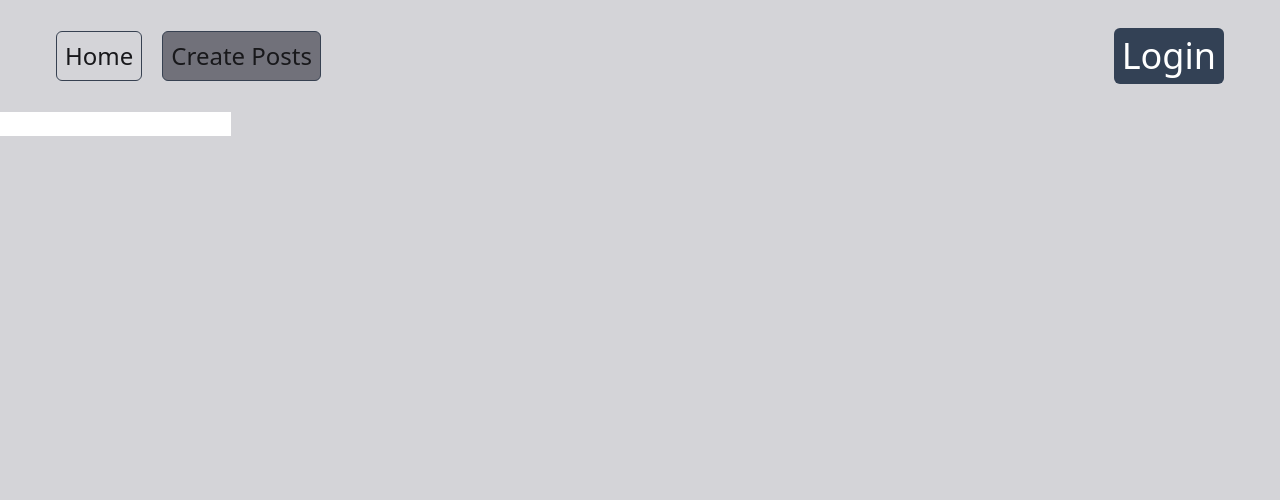
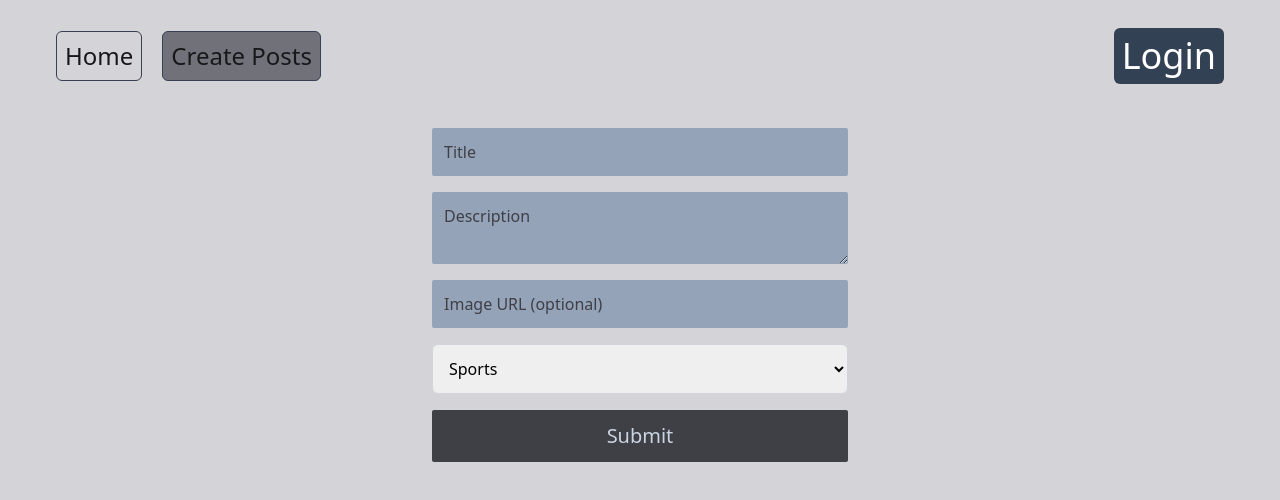
Before and after one commit to mohammad-reza-zeydani/next-js-blog-app, a Next.js app: page /create in a window 1280 px wide. Shown: the top 500 px of the page. Built offline with nearby package versions, Linux system fonts and the light colour scheme.

Commit message:
finished blogForm and create new blog page also created context to manage sending or not sending data

```diff
--- a/src/app/api/blogs/[id]/route.ts
+++ b/src/app/api/blogs/[id]/route.ts
@@ -28,11 +28,11 @@ export async function PUT(
   { params }: { params: { id: string } },
 ) {
   try {
-    const { title, description, imageUrl } = await req.json();
+    const { title, description, imageUrl,category} = await req.json();
 
     const updatedBlog = await prisma.blog.update({
       where: { id: params.id },
-      data: { title, description, imageUrl },
+      data: { title, description, imageUrl,category},
     });
 
     return NextResponse.json(updatedBlog);
--- a/src/app/api/blogs/route.ts
+++ b/src/app/api/blogs/route.ts
@@ -5,9 +5,9 @@ export async function GET() {
     return NextResponse.json(blogs);
   }
   export async function POST(req: Request) {
-    const { title, description, imageUrl } = await req.json();
+    const { title, description, imageUrl,category } = await req.json();
     const newBlog = await prisma.blog.create({
-      data: { title, description, imageUrl },
+      data: { title, description, imageUrl,category},
     });
     return NextResponse.json(newBlog);
   }
--- a/src/app/create/page.tsx
+++ b/src/app/create/page.tsx
@@ -1,7 +1,22 @@
-const CreatePost = () => {
+'use client'
+import useCreateBlog from "@/hooks/useCreateBlog";
+import BlogForm from "@/components/blogForm";
+import { useMyContext } from "@/context/context";
+const CreateBlog = () => {
+  // mutate data to create new one
+    const {mutate}=useCreateBlog()
+    const {setIsSending}=useMyContext()
+    // BlogForm props
+    const handleCreate = (data: { title: string; description: string; imageUrl: string;category:string }) => {
+      // while sending data it must be true
+      setIsSending(true)
+        mutate(data);
+      };
     return (
-        <input type="text" />
+       <div>
+        <BlogForm onSubmit={handleCreate}/>
+       </div>
      );
 }
 
-export default CreatePost;
+export default CreateBlog;
--- a/src/app/globals.css
+++ b/src/app/globals.css
@@ -1,3 +1,8 @@
 @tailwind base;
 @tailwind components;
 @tailwind utilities;
+@layer components{
+    .input{
+        @apply outline-none p-3 rounded-sm bg-slate-400 placeholder-zinc-700
+    }
+}
--- a/src/app/layout.tsx
+++ b/src/app/layout.tsx
@@ -2,6 +2,7 @@ import type { Metadata } from "next";
 import Navigation from "@/components/Navigation/nav";
 import Providers from "./providers";
 import "./globals.css";
+import MyContextProvider from "@/context/context";
 export const metadata: Metadata = {
   title: "blog app",
   description: "next js blog app",
@@ -14,12 +15,14 @@ export default function RootLayout({
 }>) {
   return (
     <html lang='en'>
+      <MyContextProvider>
       <body className='bg-zinc-300'>
         <Providers>
           <Navigation />
           {children}
         </Providers>
       </body>
+      </MyContextProvider>
     </html>
   );
 }
--- a/src/components/blogForm.tsx
+++ b/src/components/blogForm.tsx
@@ -1,19 +1,74 @@
-'use client'
-import { useForm } from "react-hook-form"
+"use client";
+import { useForm } from "react-hook-form";
+import { useMyContext } from "@/context/context";
 interface BlogFormProps {
-    defaultValues?: { title: string; description: string; imageUrl: string };
-    onSubmit: (data: { title: string; description: string; imageUrl: string }) => void;
-  }
-const BlogForm: React.FC<BlogFormProps>= ({defaultValues,onSubmit}) => {
-    const {register,formState:{errors},handleSubmit}=useForm(
-        {
-            defaultValues,
-        }
-    )
-    return (
-        <form onSubmit={handleSubmit(onSubmit)}>
-        </form>
-     );
+  defaultValues?: { title: string; description: string; imageUrl: string;category:string
+   };
+  onSubmit: (data: { title: string; description: string; imageUrl: string,category:string }) => void;
 }
+const BlogForm: React.FC<BlogFormProps> = ({ defaultValues, onSubmit }) => {
+  const {
+    register,
+    handleSubmit,
+    formState: { errors },
+  } = useForm({
+    defaultValues,
+  });
+  //manage sending status with this context
+  const {isSending}=useMyContext()
+  return (
+    <form onSubmit={handleSubmit(onSubmit)} className="flex flex-col gap-4 p-4 max-w-md mx-auto">
+      {/* the blog title input */}
+      <input
+        type="text"
+        {...register("title", { required: "Title is required",
+          minLength: {
+            value: 10,
+            message: 'Title must be at least 12 characters'
+          },
+          maxLength: {
+            value: 50,
+            message: 'Title must be less than or equal to 50 characters'
+          }
+        })}
+        placeholder="Title"
+        className="input"
+      />
+      {/* title error */}
+      {errors.title && <p className="text-red-700 text-lg">{errors.title.message}</p>}
+      {/* the blog description input */}
+      <textarea
+        {...register("description", { required: "Description is required",
+          minLength:{
+            value:20,
+            message:"Description must be at least 12 characters"
+          }
+         })}
+        placeholder="Description"
+        className="input "
+      />
+      {/* description error */}
+      {errors.description && <p className="text-red-700 text-lg">{errors.description.message}</p>}
+      {/* add image link input */}
+      <input
+        type=""
+        placeholder="Image URL (optional)"
+        className="input"
+      />
+      {/* select category of your blog */}
+      <select {...register("category")} id="category" name="category" className="w-full p-3 border border-gray-300 rounded-md">
+        <option value="sports">Sports</option>
+        <option value="programming">Programming</option>
+        <option value="technology">Technology</option>
+        <option value="health">Health</option>
+      </select>
+      {/* submit button */}
+      <button type="submit" className="bg-zinc-700 text-slate-300 text-xl p-3 rounded-sm">
+        {/* while sending is true,it most be Submiting */}
+        {!isSending ?"Submit":"Submiting..."}
+      </button>
+    </form>
+  );
+};
 
 export default BlogForm;
--- a/src/components/blogList.tsx
+++ b/src/components/blogList.tsx
@@ -5,13 +5,7 @@ const BlogList = () => {
     console.log(data,'data')
     return (
         <h1>
-            {
-                data && data.map((data:any)=>{
-                   return(
-                    <h1>{data}</h1>
-                   )
-                })
-            }
+          test
         </h1>
      );
 }
--- /dev/null
+++ b/src/context/context.tsx
@@ -0,0 +1,14 @@
+'use client'
+import { createContext,useContext } from "react";
+import { useState } from "react";
+const MyContext=createContext<any>(null)
+export const useMyContext=()=>useContext(MyContext)
+const MyContextProvider = ({children}:{children:React.ReactNode}) => {
+    const [isSending,setIsSending]=useState<boolean>(false)
+    return (
+        <MyContext.Provider value={{isSending,setIsSending}}>
+            {children}
+        </MyContext.Provider>
+     );
+}
+export default MyContextProvider;
--- a/src/hooks/useCreateBlog.tsx
+++ b/src/hooks/useCreateBlog.tsx
@@ -0,0 +1,28 @@
+'use client'
+import { useMutation } from "@tanstack/react-query";
+import { useQueryClient } from "@tanstack/react-query";
+import { useMyContext } from "@/context/context";
+import axios from "axios";
+const useCreateBlog = () => {
+    const {setIsSending}=useMyContext()
+    const client=useQueryClient()
+    const {mutate}=useMutation({
+        mutationFn:async(data:any)=>{
+            const response=await axios.post("/api/blogs",data)
+            return response.data
+        },
+        onSuccess:()=>{
+            client.invalidateQueries({queryKey:['blogs']})
+            setIsSending(false)
+            alert("your blog created successfully")
+        },
+        onError: (error:Error | null) => {
+            setIsSending(false);
+            alert(`An error occurred: ${error?.message || 'Unknown error'}`);
+            console.error("Error creating blog:", error);
+          }
+    })
+    return {mutate}
+}
+
+export default useCreateBlog;
```
Also changed, not shown: 1 other file (tests, documents, lock files or other folders).
